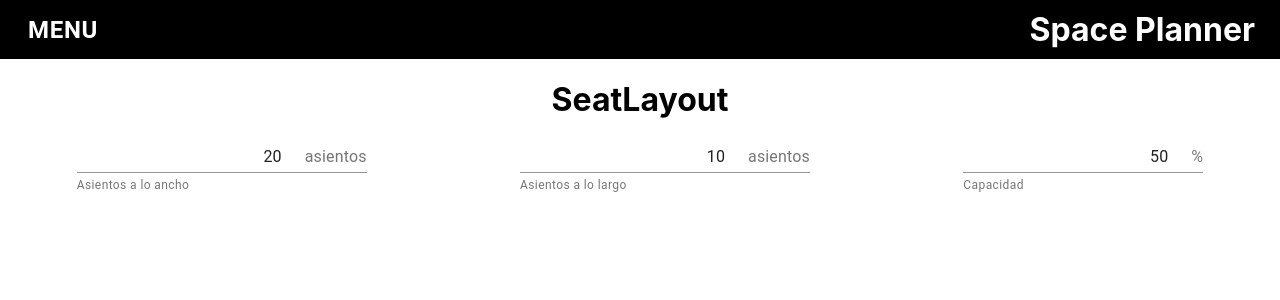
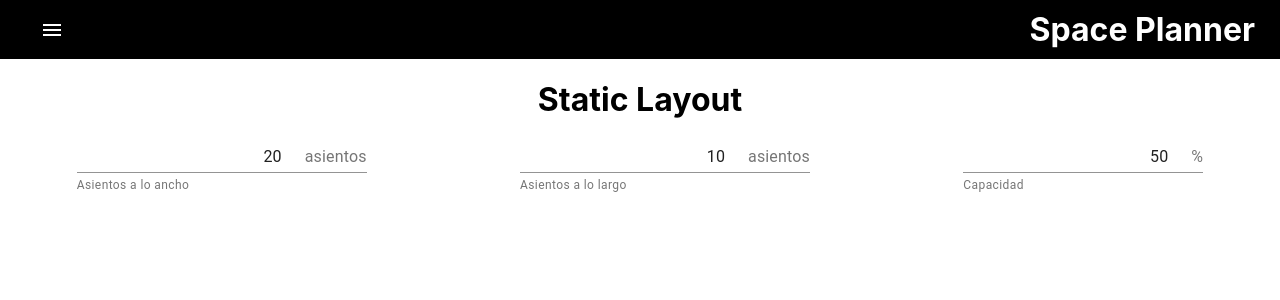
Before and after one commit to KevinTMtz/HackMTY2020, a React (Create React App) app in the folder blue-yonder-front/: page /new/seat in a window 1280 px wide. Shown: the top 300 px of the page. Built offline with nearby package versions, Linux system fonts and the light colour scheme.

Commit message:
Renamed & changed icons.

```diff
--- a/blue-yonder-front/src/components/Drawer.tsx
+++ b/blue-yonder-front/src/components/Drawer.tsx
@@ -6,9 +6,11 @@ import Button from '@material-ui/core/Button';
 import List from '@material-ui/core/List';
 import ListItem from '@material-ui/core/ListItem';
 import ListItemIcon from '@material-ui/core/ListItemIcon';
-import Home from '@material-ui/icons/Home';
+import EventSeat from '@material-ui/icons/EventSeat';
+import ExitToAppIcon from '@material-ui/icons/ExitToApp';
+import ViewModuleIcon from '@material-ui/icons/ViewModule';
+import MenuIcon from '@material-ui/icons/Menu';
 import { Link } from 'react-router-dom';
-import { css, jsx } from '@emotion/core';
 
 const useStyles = makeStyles({
   list: {
@@ -41,9 +43,8 @@ const useStyles = makeStyles({
   },
   menuMainBttn: {
     color: 'white',
-    fontSize: 24,
-    marginLeft: '20px',
-    fontWeight: 'bold'
+    fontSize: 40,
+    marginLeft: '20px'
   },
   icon: {
     color: 'white'
@@ -73,18 +74,18 @@ export default function TemporaryDrawer() {
   };
   const itemsList = [
     {
-      text: 'Rect',
-      icon: <Home />,
+      text: 'Dynamic',
+      icon: <ViewModuleIcon />,
       path: '/new/rect',
     },
     {
-      text: 'Seat',
-      icon: <Home />,
+      text: 'Static',
+      icon: <EventSeat />,
       path: '/new/seat',
     },
     {
       text: 'Log out',
-      icon: <Home />,
+      icon: <ExitToAppIcon />,
       path: '/',
     },
   ];
@@ -114,7 +115,7 @@ export default function TemporaryDrawer() {
         <React.Fragment key={anchor}>
           <Button className={clsx(classes.menuMainBttn)}
             onClick={toggleDrawer(anchor, true)}>
-            Menu
+            <MenuIcon/>
           </Button>
           <Drawer
             anchor={anchor}
--- a/blue-yonder-front/src/views/RectLayout.tsx
+++ b/blue-yonder-front/src/views/RectLayout.tsx
@@ -27,7 +27,7 @@ const RectLayout: React.FC = () => {
   });
   return (
     <div>
-      <StyledH1>RectLayout</StyledH1>
+      <StyledH1>Dynamic Layout</StyledH1>
       <Wrapper>
         <RectLayoutInputs
           sketchParams={sketchParams}
--- a/blue-yonder-front/src/views/SeatLayout.tsx
+++ b/blue-yonder-front/src/views/SeatLayout.tsx
@@ -22,7 +22,7 @@ const SeatLayout: React.FC = () => {
 
   return (
     <div>
-      <StyledH1>SeatLayout</StyledH1>
+      <StyledH1>Static Layout</StyledH1>
       <Wrapper>
         <SeatLayoutInputs
           sketchParams={sketchParams}
```
